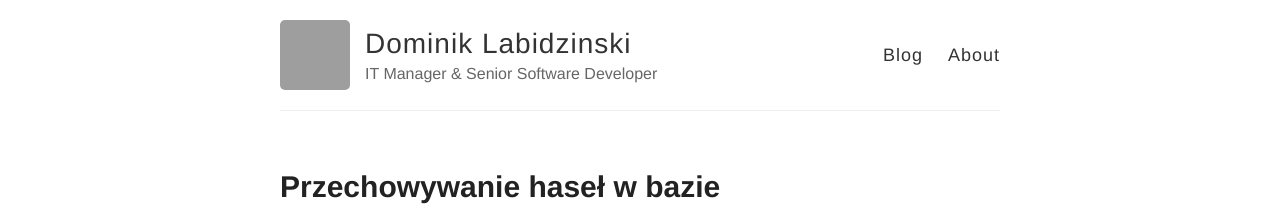
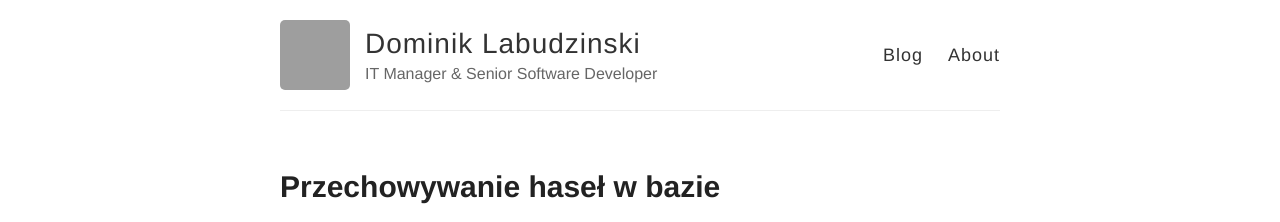
Before and after one commit to labudzinski/labudzinski.com, a Jekyll site: the page built from index.html, in a window 1280 px wide. Shown: the top 222 px of the page. Built offline with Jekyll 4.4.1, drawn with Linux system fonts in a browser that asks for light colours; the list of posts is cut into pages by our own code; grey boxes are pictures that could not be loaded.

Commit message:
Update _config.yml

```diff
--- a/_config.yml
+++ b/_config.yml
@@ -1,4 +1,4 @@
-name: Dominik Labidzinski
+name: Dominik Labudzinski
 description: IT Manager & Senior Software Developer
 avatar: https://avatars0.githubusercontent.com/u/1152480?s=460&v=4
 footer-links:
```
